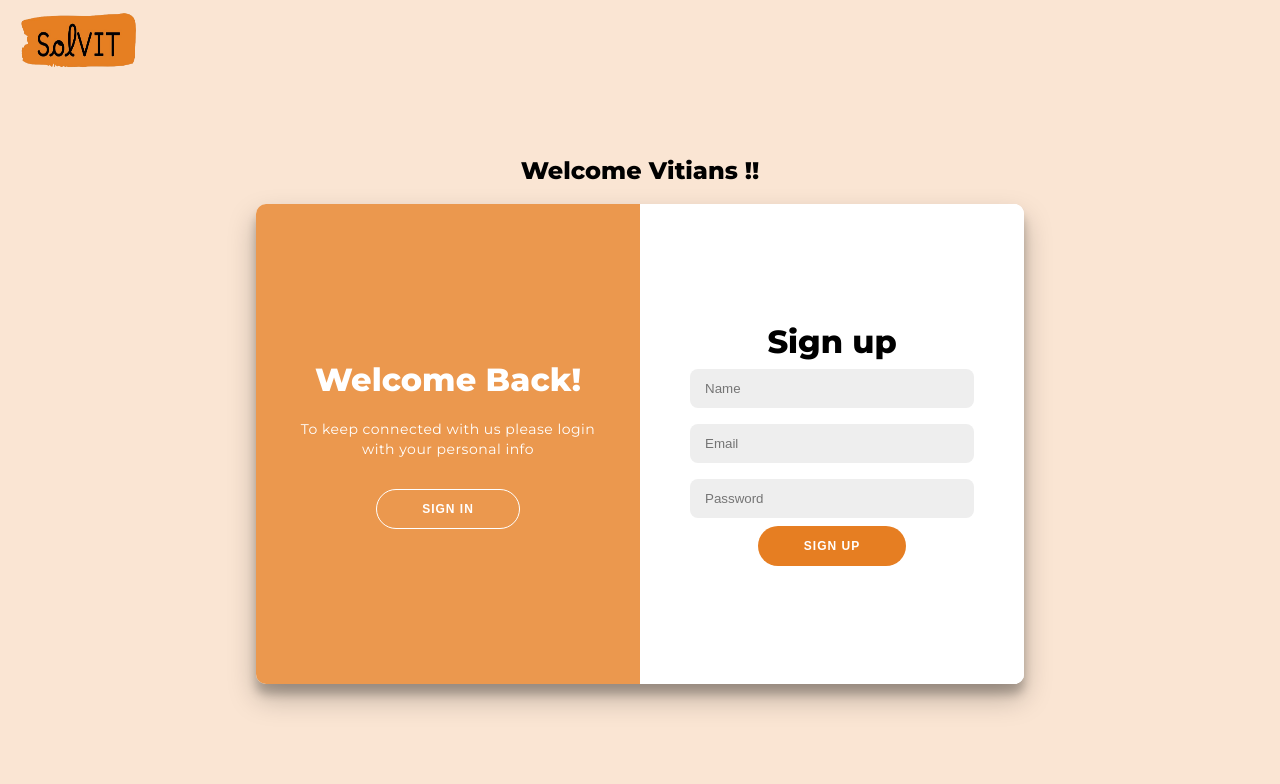
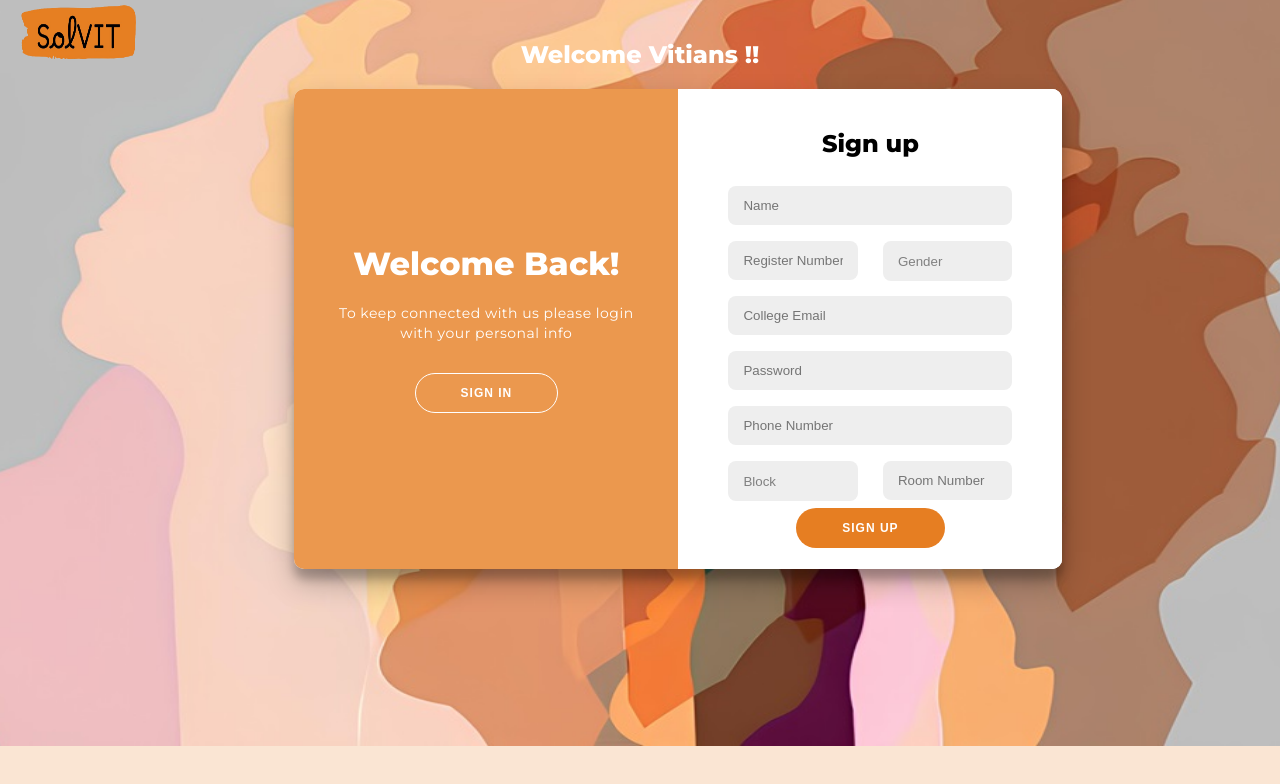
Before and after one commit to avi26704/Alt_F4, a plain HTML site: page login_page.html in a window 1280 px wide. Both pictures are taken after a click on the button "SIGN UP". Drawn offline with Linux system fonts and the light colour scheme.

Commit message:
login_page_change

```diff
--- a/login.css
+++ b/login.css
@@ -19,12 +19,27 @@ body {
   margin: -20px 0 50px;
 }
 
-.navbar img{
-    position: absolute;
-    height: 80px;
-    width: 150px;
-    left: 0.1%;
-    top: 0%;
+.firstpage{
+  width: 100%;
+  height: 100%;
+  position: absolute;
+  z-index: 1;
+  background: url(./Images/background_image.jpg) no-repeat center ;
+  background-size: 1440px 772px;
+}
+
+.loginform{
+  position: relative;
+  left: 23%;
+  width: 800px;
+}
+
+.navbar {
+  position: absolute;
+  height: 80px;
+  width: 150px;
+  left: 0.1%;
+  top: 4%;
 }
 
 h1 {
@@ -33,8 +48,9 @@ h1 {
 }
 
 .heading {
-    margin-top: 120px;
+  margin-top: 80px;
   text-align: center;
+  color: #fff;
 }
 
 p {
@@ -95,10 +111,47 @@ form {
 
 input {
   background-color: #eee;
+  color: grey;
   border: none;
   padding: 12px 15px;
   margin: 8px 0;
   width: 100%;
+  border-radius: 8px;
+}
+
+div .blockroom {
+  padding: 0px;
+  margin: 0px;
+}
+
+.blockroom {
+  display: grid;
+  grid-template-columns: 1fr 1fr;
+  margin-left: 0px;
+  column-gap: 25px;
+}
+
+.roomnum {
+  width: 100%;
+  padding: 12px 15px;
+}
+
+.blockname {
+  background-color: #eee;
+  color: grey;
+  border: none;
+  padding: 0px 15px;
+  margin: 8px 0px 0px 0px;
+  width: 100%;
+  border-radius: 8px;
+  appearance: none;
+  height: 40px;
+}
+
+input::-webkit-outer-spin-button,
+input::-webkit-inner-spin-button {
+  -webkit-appearance: none;
+  margin: 0;
 }
 
 .container {
@@ -226,10 +279,6 @@ input {
   margin: 20px 0;
 }
 
-input{
-  border-radius: 8px;
-}
-
 .social-container a {
   border: 1px solid #dddddd;
   border-radius: 50%;
@@ -240,28 +289,3 @@ input{
   height: 40px;
   width: 40px;
 }
-
-/* footer {
-  background-color: #222;
-  color: #fff;
-  font-size: 14px;
-  bottom: 0;
-  position: fixed;
-  left: 0;
-  right: 0;
-  text-align: center;
-  z-index: 999;
-}
-
-footer p {
-  margin: 10px 0;
-}
-
-footer i {
-  color: red;
-}
-
-footer a {
-  color: #3c97bf;
-  text-decoration: none;
-} */
--- a/login_page.html
+++ b/login_page.html
@@ -7,17 +7,61 @@
     <link rel="stylesheet" href="login.css" />
   </head>
   <body>
-    <nav class="navbar">
-      <img src="./Images/SolVIT_Logo.png" alt="logo_Image" />
-    </nav>
+    <header class="firstpage">
+      <div>
+        <img class="navbar" src="./Images/SolVIT_Logo.png" alt="logo_Image" />
+      </div>
       <h2 class="heading">Welcome Vitians !!</h2>
+      <div class="loginform">
         <div class="container" id="container">
           <div class="form-container sign-up-container">
+            <!-- Form -->
             <form action="#">
-          <h1>Sign up</h1>
+              <h2>Sign up</h2>
               <input type="text" placeholder="Name" />
-          <input type="email" placeholder="Email" />
+
+              <div class="blockroom">
+                <input type="text" placeholder="Register Number" />
+                <!-- Gender -->
+                <select class="blockname" value="Gender" name="Gender">
+                  <option value="null">Gender</option>
+                  <option value="male">Male</option>
+                  <option value="female">Female</option>
+                </select>
+              </div>
+
+              <input type="email" placeholder="College Email" />
               <input type="password" placeholder="Password" />
+              <input type="phone" placeholder="Phone Number" />
+
+              <div class="blockroom">
+                <select class="blockname" value="block" name="block">
+                  <option value="null">Block</option>
+                  <option value="A">A BLock</option>
+                  <option value="B">B BLock</option>
+                  <option value="C">C BLock</option>
+                  <option value="D">D Block</option>
+                  <option value="D">D Annex Block</option>
+                  <option value="E">E Block</option>
+                  <option value="F">F Block</option>
+                  <option value="G">G Block</option>
+                  <option value="H">H Block</option>
+                  <option value="J">J Block</option>
+                  <option value="K">K Block</option>
+                  <option value="L">L Block</option>
+                  <option value="M">M Block</option>
+                  <option value="N">N Block</option>
+                  <option value="P">P Block</option>
+                  <option value="Q">Q Block</option>
+                  <option value="R">R Block</option>
+                </select>
+                <input
+                  type="number"
+                  placeholder="Room Number"
+                  class="roomnum"
+                />
+              </div>
+
               <button id="signIn">Sign Up</button>
             </form>
           </div>
@@ -37,20 +81,23 @@
                 <p>
                   To keep connected with us please login with your personal info
                 </p>
-            <button class="ghost" id="signIn">Sign In</button>
+                <button class="ghost" id="signIn2">Sign In</button>
               </div>
               <div class="overlay-panel overlay-right">
-            <h1>Hello, Friend!</h1>
-            <p>Enter your personal details and solve all your problems !!!</p>
+                <h1>Don't have an account??</h1>
+                <p>Sign Up and get your credentials to avail the services!!</p>
                 <button class="ghost" id="signUp">Sign Up</button>
               </div>
             </div>
           </div>
         </div>
+      </div>
+    </header>
     <script>
       document.addEventListener("DOMContentLoaded", function () {
         const signUpButton = document.getElementById("signUp");
         const signInButton = document.getElementById("signIn");
+        const signInButton2 = document.getElementById("signIn2");
         const container = document.getElementById("container");
 
         signUpButton.addEventListener("click", function () {
@@ -60,6 +107,10 @@
         signInButton.addEventListener("click", function () {
           container.classList.remove("right-panel-active");
         });
+
+        signInButton2.addEventListener("click", function () {
+          container.classList.remove("right-panel-active");
+        });
       });
     </script>
   </body>
```
Also changed, not shown: Images/background_image.jpg (added). Lines whose indentation alone changed are shown as unchanged.
